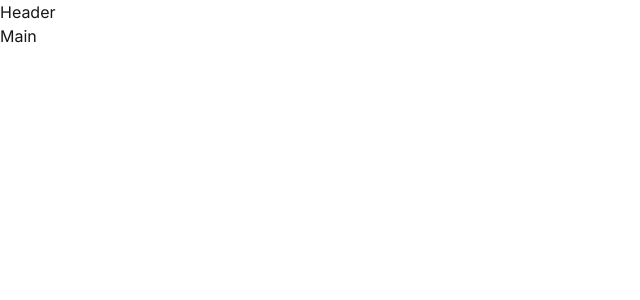
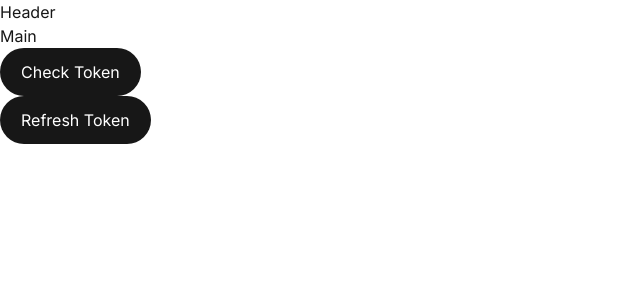
Before and after one commit to ting-yun-career/music_search, a Next.js app: page / in a window 1280 px wide. Shown: the top 300 px of the page, without its empty margins (0-640 px from the left). Built offline with nearby package versions, Linux system fonts and the light colour scheme.

Commit message:
check/fresh token

```diff
--- a/src/actions/spotify.ts
+++ b/src/actions/spotify.ts
@@ -1,6 +1,26 @@
-import { processString } from "../util/string";
+"use server";
 
-export async function getToken() {
+import { kvRead, kvSave } from "@/util/kv";
+import libQueryString from "querystring";
+
+export async function checkToken() {
+  const token = await kvRead("spotifyToken");
+  console.log("token", token);
+
+  const { status } = await fetch(
+    `https://api.spotify.com/v1/search?q=abc&type=artist`,
+    {
+      method: "GET",
+      headers: { Authorization: "Bearer " + token },
+    }
+  );
+  return status === 200;
+}
+
+export async function refreshToken() {
+  const isTokenValid = await checkToken();
+
+  if (!isTokenValid) {
     const response = await fetch("https://accounts.spotify.com/api/token", {
       method: "POST",
       body: new URLSearchParams({
@@ -15,18 +35,15 @@ export async function getToken() {
           ),
       },
     });
-  return response.json();
+    const { access_token } = await response.json();
+    await kvSave("spotifyToken", access_token);
   }
-
-// export async function saveToken(newToken) {}
+}
 
 //
 /**
  * Searches Spotify for content based on a query string and type filters.
  *
- * usage:
- *
- * @param {string} apiToken A valid Spotify API access token.
  * @param {string} queryString The search query string.
  * @param {string[]} type An array of content types to search for (e.g., 'artist', 'album').
  * @returns {Promise<object>} A Promise that resolves to the search results object upon success, or rejects with an error.
@@ -38,17 +55,24 @@ export async function getToken() {
  *   .catch(error => console.log('fail: ', error));
  */
 export async function search(
-  apiToken: string,
   queryString: string,
-  type: string[]
+  type: string[] = ["artist", "album"]
 ) {
-  let promise;
+  let promise, apiToken;
 
   try {
-    const { result } = processString(queryString, "queryString");
-    if (result) {
+    const { data } = await kvRead("spotifyToken");
+    apiToken = data;
+  } catch (error) {
+    promise = Promise.reject({ status: "fail", error });
+    return promise;
+  }
+
+  try {
     const response = await fetch(
-        `https://api.spotify.com/v1/search?q=${result}&type=${type?.join(",")}`,
+      `https://api.spotify.com/v1/search?q=${libQueryString.escape(
+        queryString
+      )}&type=${type?.join(",")}`,
       {
         method: "GET",
         headers: { Authorization: "Bearer " + apiToken },
@@ -56,19 +80,13 @@ export async function search(
     );
     const resp = await response.json();
     if (resp?.error?.status) {
-        console.log("error status: ", resp.error.status);
       if (resp.error.status === 401) {
-          // invalid or expired
-          const { access_token } = await getToken();
-          console.log("new token: ", access_token);
-          // new token:  {
-          //   access_token: 'BQAtpyJd-UtnBG3L04TliT4FFfepdXkpwcjE5wVf0PNazXEqjPvU8F0mMkZzbwCmOcxe1nVlT0-mjNHCppwjePC65i4PANPbX3Mpc-c3biC2Ocjm5xA',
-          //   token_type: 'Bearer',
-          //   expires_in: 3600
-          // }
+        console.log("token invalid, getting new one...");
+        await refreshToken();
+        return search(queryString, type);
       }
-        promise = Promise.reject(resp.error);
-      }
+    } else {
+      promise = Promise.resolve({ status: "success", data: resp });
     }
   } catch (error) {
     promise = Promise.reject({ status: "fail", error });
--- a/src/app/page.tsx
+++ b/src/app/page.tsx
@@ -1,24 +1,33 @@
+"use client";
+
+import { checkToken, refreshToken } from "@/actions/spotify";
 import Header from "@/component/header";
 
 export default function Home() {
-  // function handleUpdateSiteData() {
-  //   updateSiteData({
-  //     favourites: {
-  //       artist: [
-  //         {
-  //           id: uuid(),
-  //           name: "Taylor Swift",
-  //           description: "",
-  //         },
-  //       ],
-  //     },
-  //   });
-  // }
-
   return (
     <>
       <Header />
       <div>Main</div>
+
+      <button
+        className="rounded-full border border-solid border-transparent transition-colors flex items-center justify-center bg-foreground text-background gap-2 hover:bg-[#383838] dark:hover:bg-[#ccc] text-sm sm:text-base h-10 sm:h-12 px-4 sm:px-5"
+        onClick={() => {
+          checkToken().then((isValid) =>
+            console.log("token is", isValid ? "valid" : "not valid")
+          );
+        }}
+      >
+        Check Token
+      </button>
+
+      <button
+        className="rounded-full border border-solid border-transparent transition-colors flex items-center justify-center bg-foreground text-background gap-2 hover:bg-[#383838] dark:hover:bg-[#ccc] text-sm sm:text-base h-10 sm:h-12 px-4 sm:px-5"
+        onClick={() => {
+          refreshToken();
+        }}
+      >
+        Refresh Token
+      </button>
     </>
   );
 }
```
Also changed, not shown: src/util/string.ts (+0 -7 lines). Lines whose indentation alone changed are shown as unchanged.
